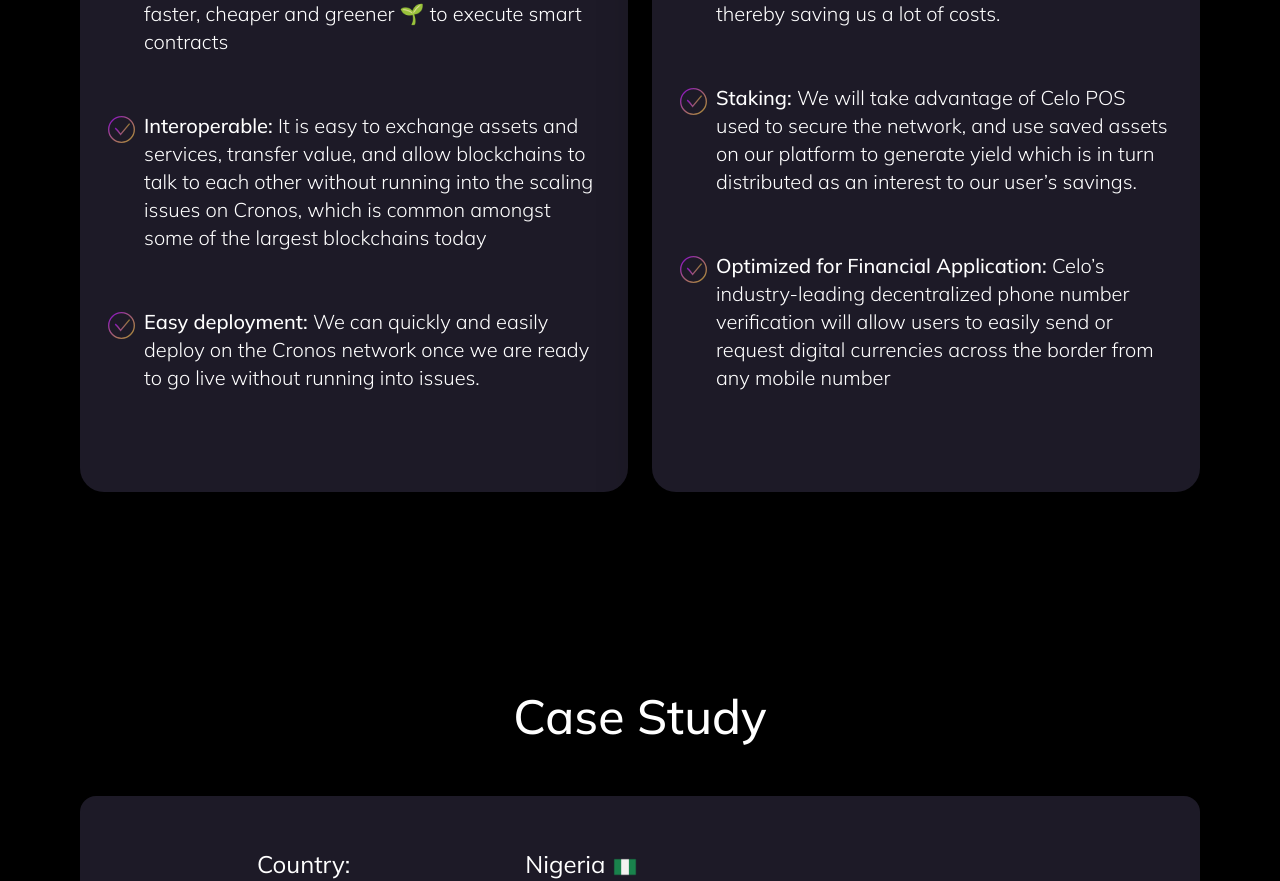
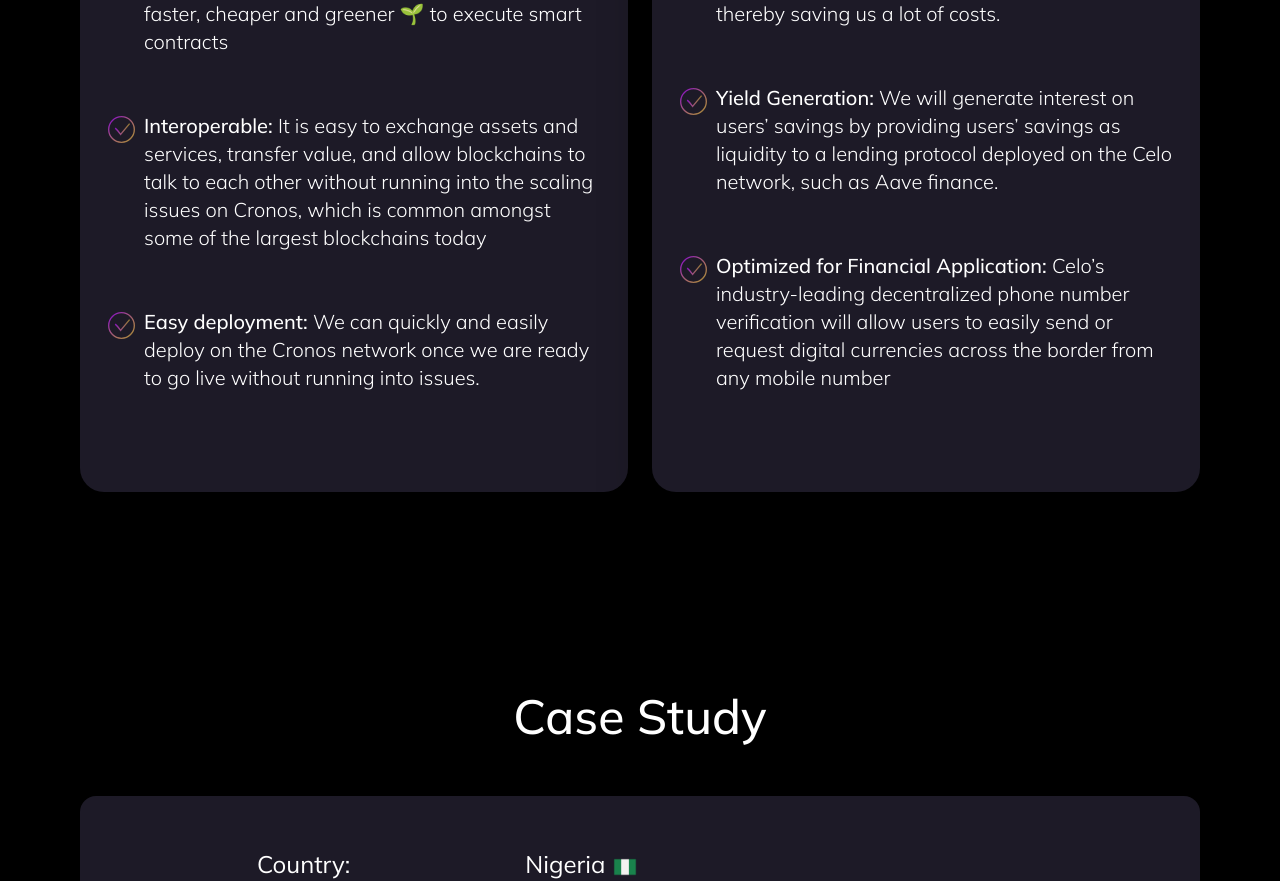
Before and after one commit to orignellc/piggyfi-website, a Next.js app: page / in a window 1280 px wide. Shown: the part 4160-5041 px from the top of the page. Built offline with nearby package versions, Linux system fonts and the light colour scheme.

Commit message:
Update DashboardHow.jsx

```diff
--- a/src/components/Dashboard/DashboardHow.jsx
+++ b/src/components/Dashboard/DashboardHow.jsx
@@ -228,11 +228,10 @@ export function DashboardHow() {
                   <li className="mb-14 flex">
                     <Mark className="h-7 w-7 inline mt-1 mr-2 flex-shrink-0" />
                     <div className="">
-                      <span className="font-medium">Staking: </span>
-                      We will take advantage of Celo POS used to secure the
-                      network, and use saved assets on our platform to generate
-                      yield which is in turn distributed as an interest to our
-                      user’s savings.
+                      <span className="font-medium">Yield Generation: </span>
+                      We will generate interest on users’ savings by providing
+                      users’ savings as liquidity to a lending protocol deployed
+                      on the Celo network, such as Aave finance.
                     </div>
                   </li>
                   <li className="mb-14 flex">
```
